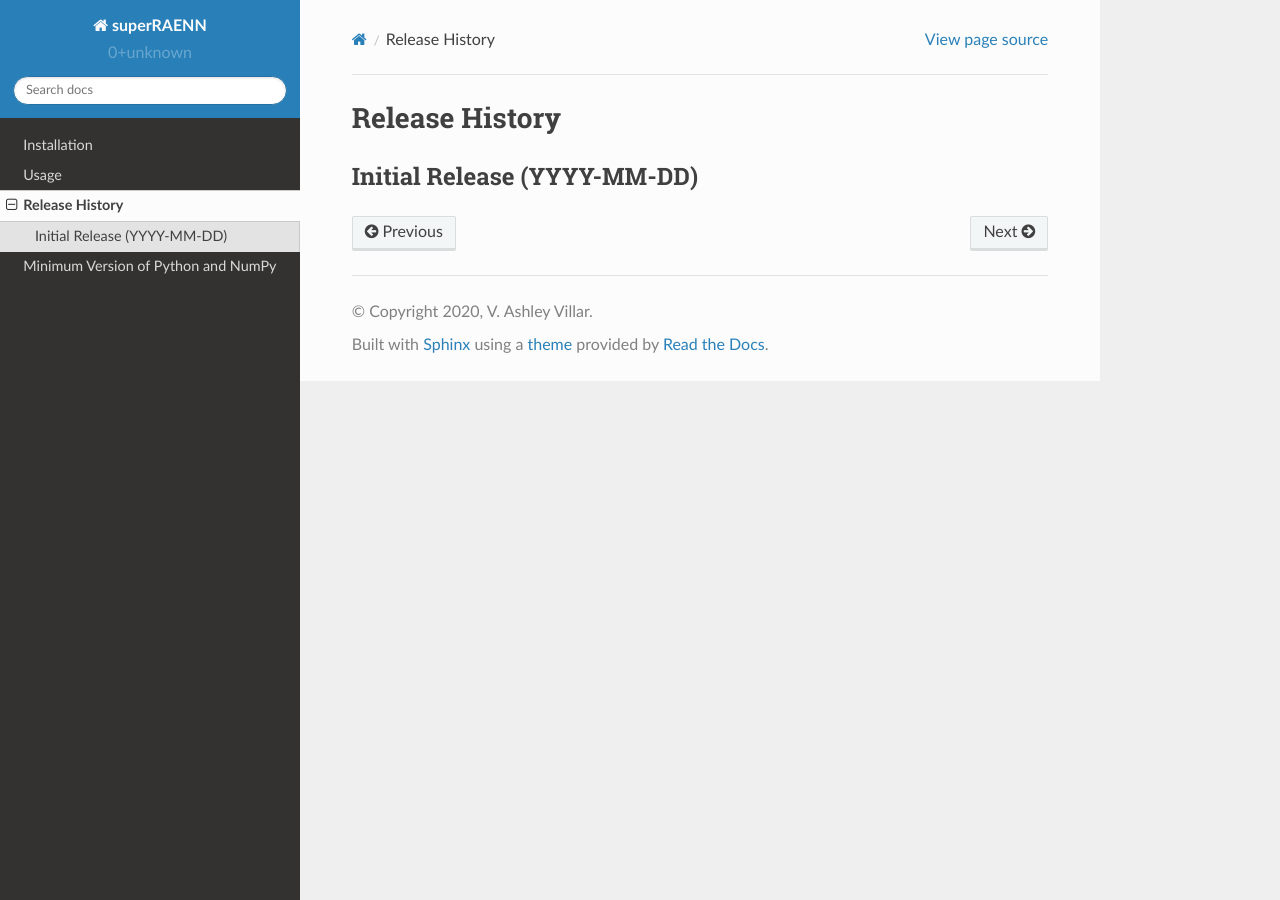
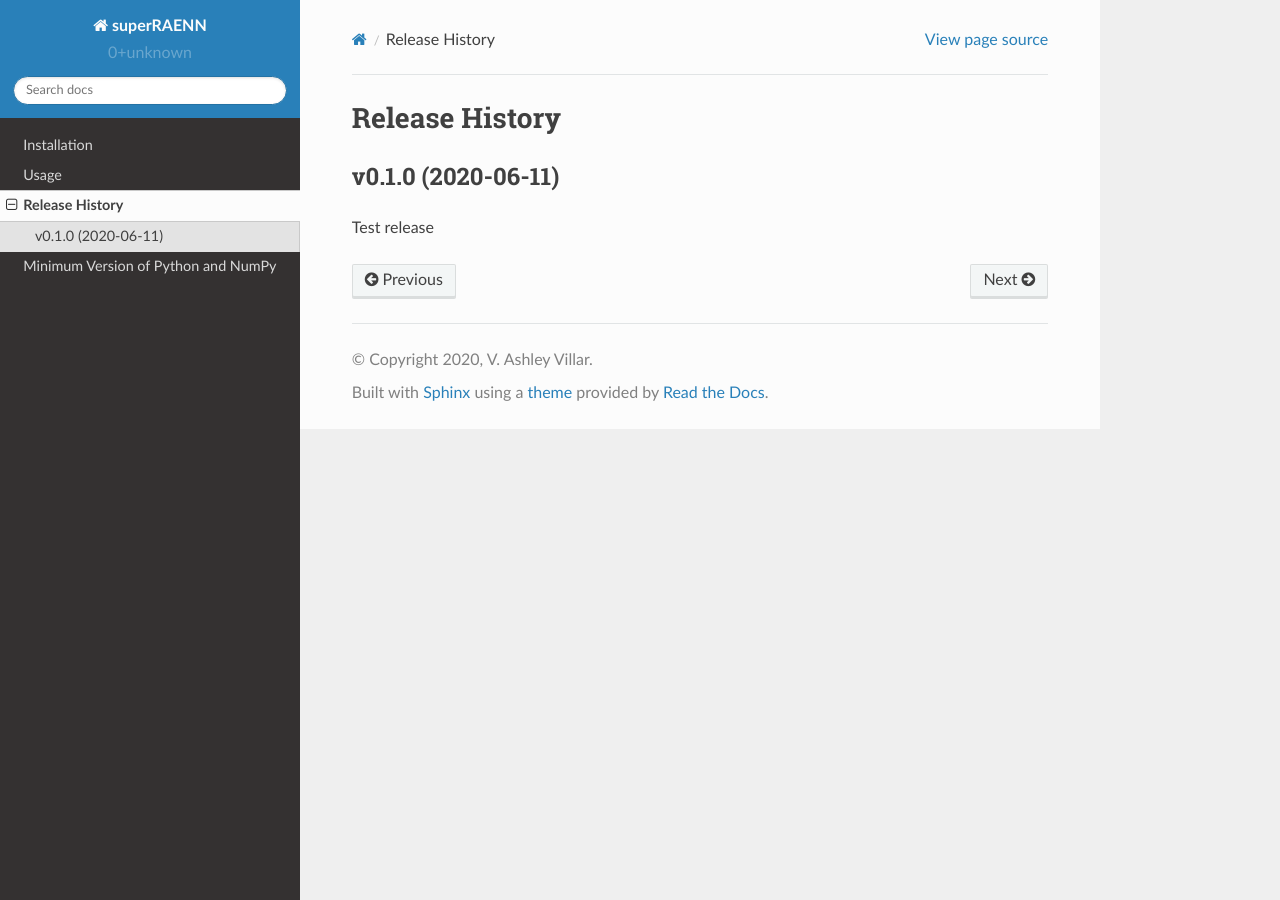
Before and after one commit to villrv/SuperRAENN, a Sphinx documentation site: the page built from docs/source/release-history.rst, in a window 1280 px wide. Built offline with Sphinx 7.4.7 and the Read the Docs theme 2.0.0, drawn with Linux system fonts in a browser that asks for light colours.

Commit message:
adding release info

```diff
--- a/docs/source/release-history.rst
+++ b/docs/source/release-history.rst
@@ -2,5 +2,6 @@
 Release History
 ===============
 
-Initial Release (YYYY-MM-DD)
+v0.1.0 (2020-06-11)
 ----------------------------
+Test release
```
